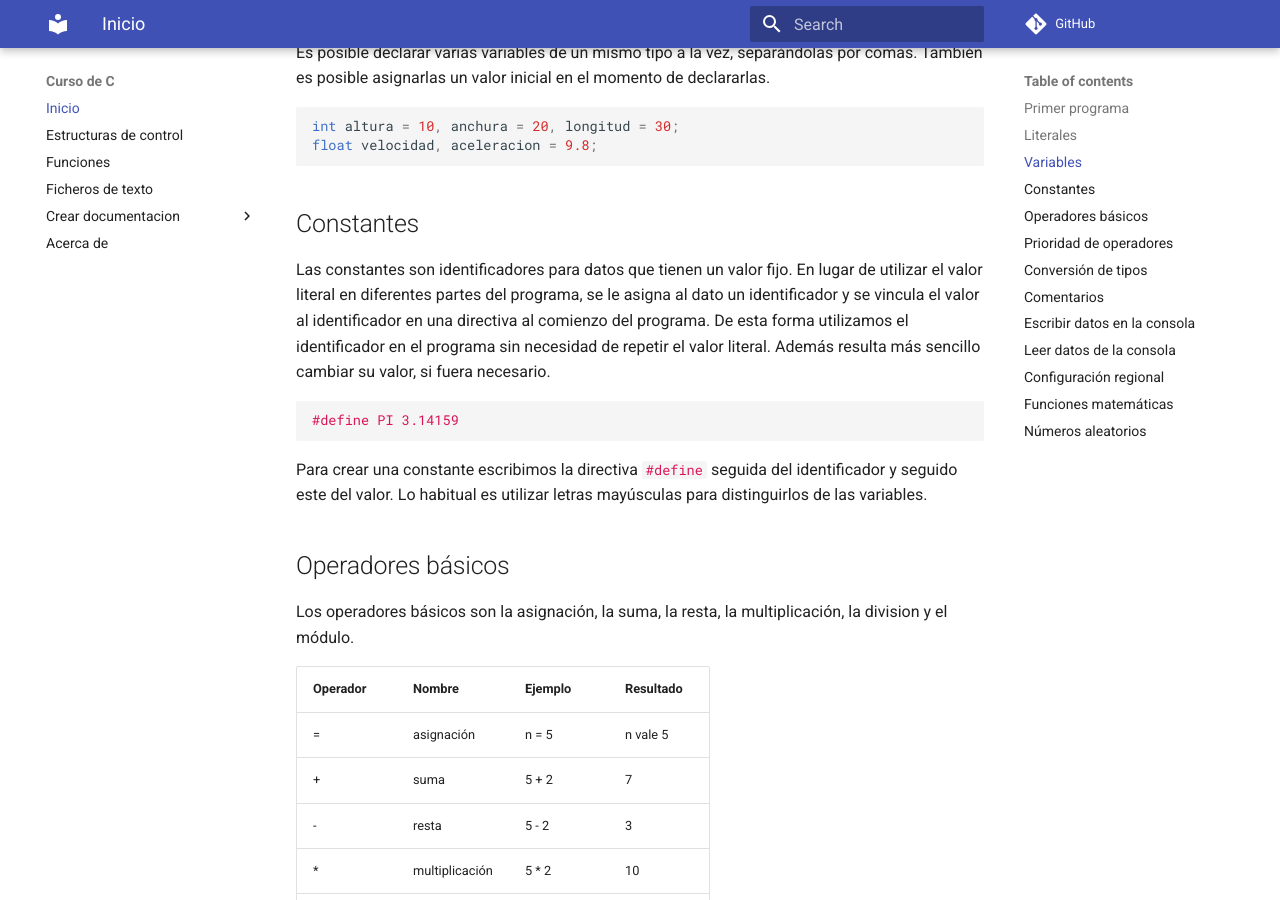
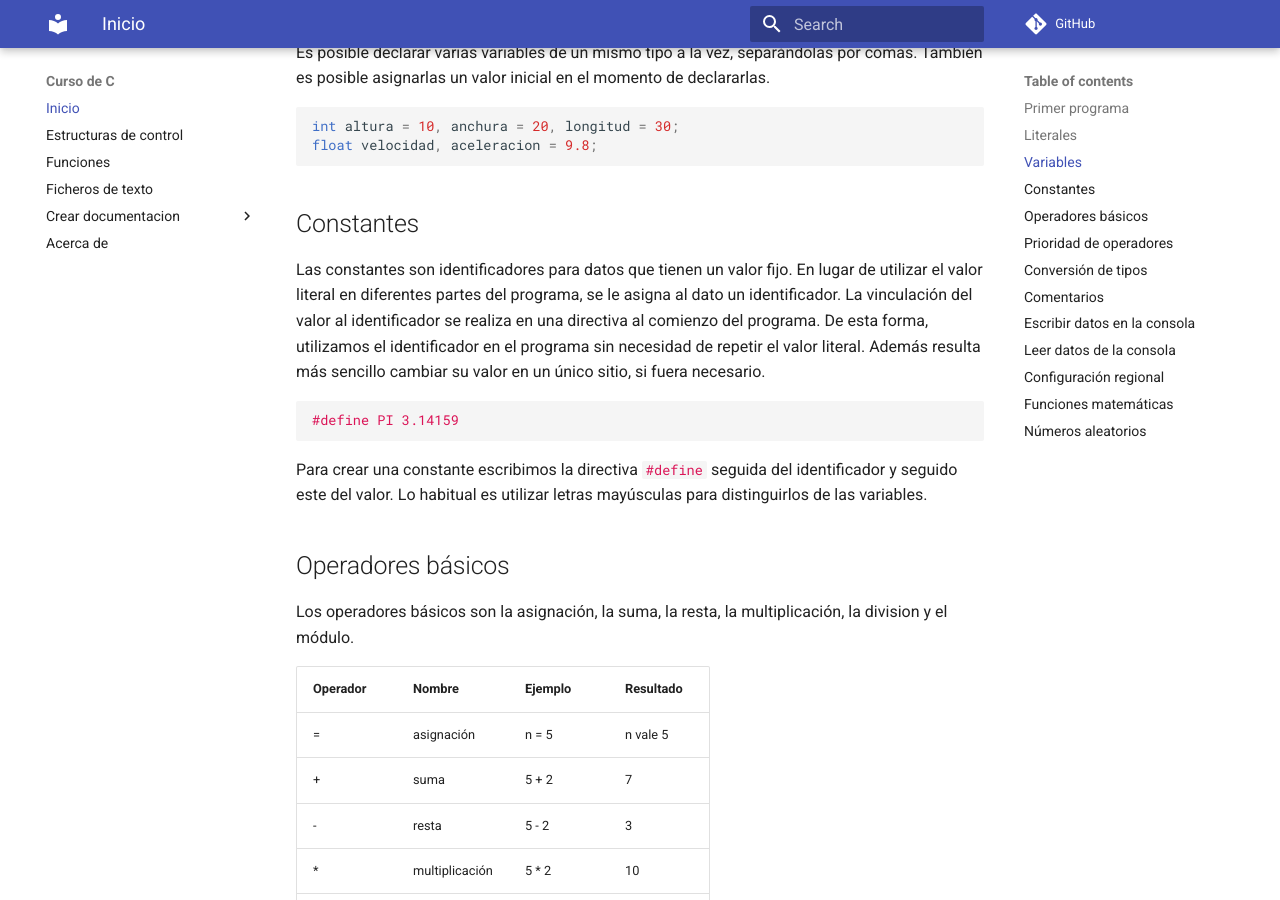
Before and after one commit to mcuartas/curso-c, an MkDocs documentation site: the page built from docs/index.md, in a window 1280 px wide and 900 px high, scrolled down 2319 px. Built offline with MkDocs 1.6.1 and Material for MkDocs 9.7.7, drawn with Linux system fonts in a browser that asks for light colours; comment, search, counter and statistics services are not loaded; old or Windows-style settings are respelled for this version of MkDocs; some of the changed text lies outside the part shown.

Commit message:
correccion en inicio

```diff
--- a/docs/index.md
+++ b/docs/index.md
@@ -76,7 +76,7 @@ Es posible declarar varias variables de un mismo tipo a la vez, separándolas po
 
 ## Constantes
 
-Las constantes son identificadores para datos que tienen un valor fijo. En lugar de utilizar el valor literal en diferentes partes del programa, se le asigna al dato un identificador y se vincula el valor al identificador en una directiva al comienzo del programa. De esta forma utilizamos el identificador en el programa sin necesidad de repetir el valor literal. Además resulta más sencillo cambiar su valor, si fuera necesario.
+Las constantes son identificadores para datos que tienen un valor fijo. En lugar de utilizar el valor literal en diferentes partes del programa, se le asigna al dato un identificador. La vinculación del valor al identificador se realiza en una directiva al comienzo del programa. De esta forma, utilizamos el identificador en el programa sin necesidad de repetir el valor literal. Además resulta más sencillo cambiar su valor en un único sitio, si fuera necesario.
 
 	:::c
 	#define PI 3.14159
```
Also changed, not shown: other parts of docs/index.md (+1 -1 lines).
